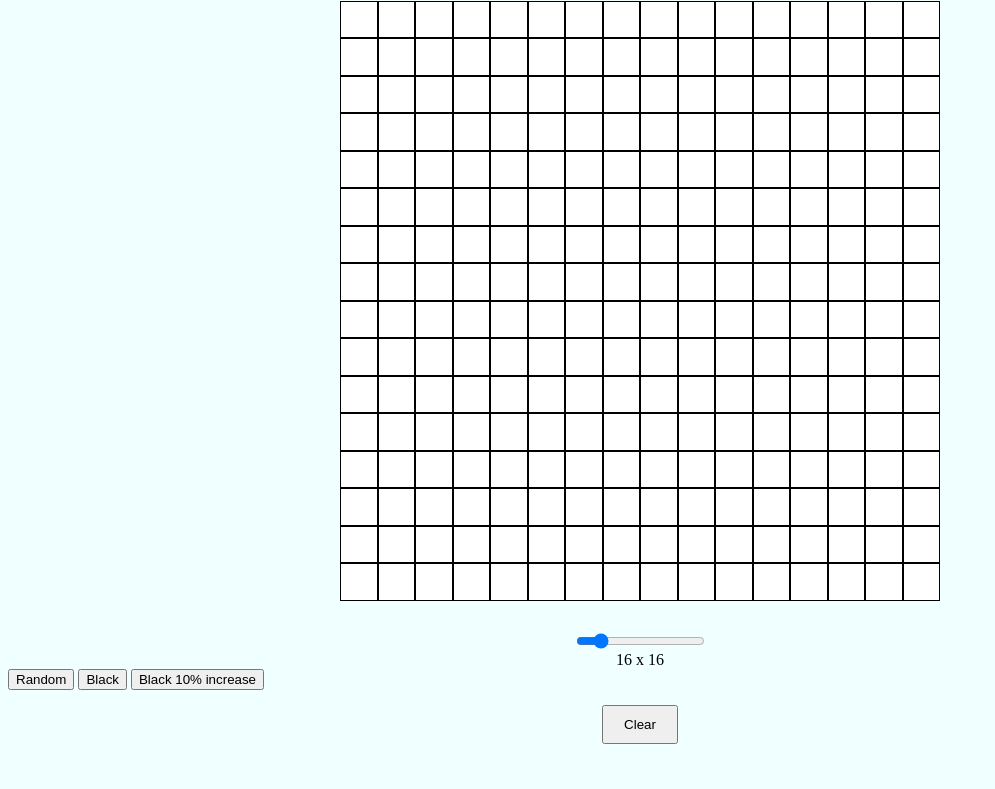
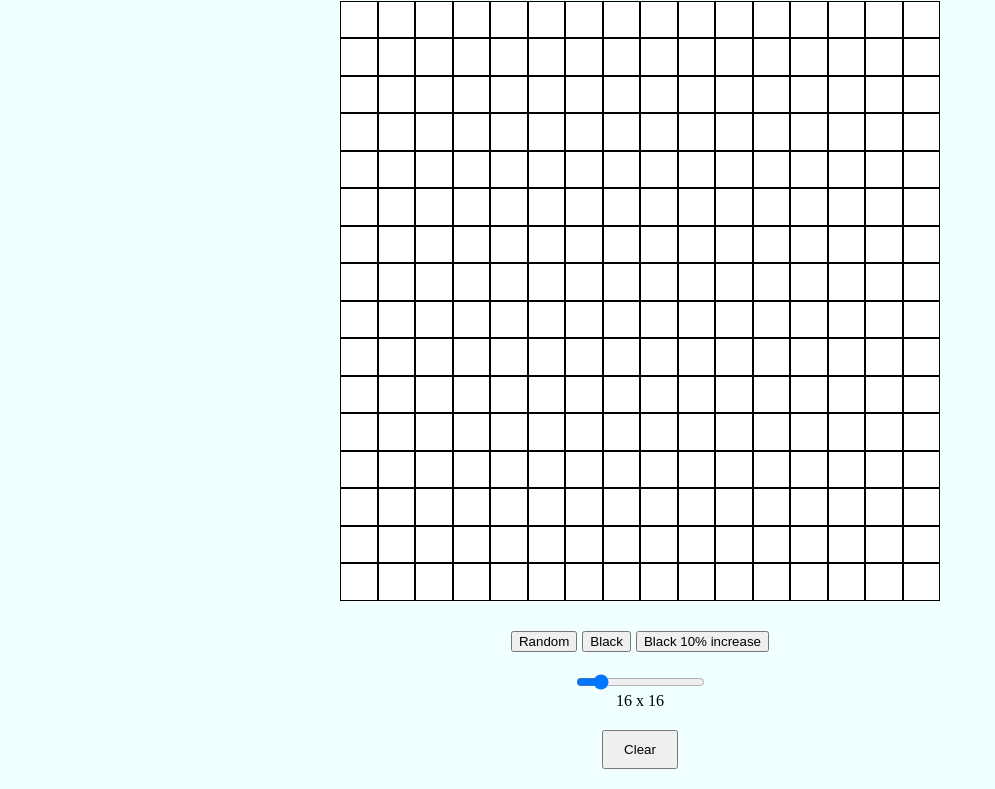
Before and after one commit to NicRodri/Etch-a-Sketch, a plain HTML site: page index.html in a window 1280 px wide. Shown: the part 79-868 px from the top of the page, without its empty margins (0-995 px from the left). Before the commit the page ends 838 px from the top, so only its background shows below. Drawn offline with Linux system fonts and the light colour scheme.

Commit message:
add css to all buttons and sliders

```diff
--- a/index.html
+++ b/index.html
@@ -10,15 +10,20 @@
 <body>
     <h1 class="textCenter">Etch-a-Sketch</h1>
     <div id="grid" ></div>
-    <div class="slidecontainer">
-        <input type="range" min="1" max="100" value="16" class="slider" id="myRange">
-        <div id="output"></div>
+
+    <div id="btnSlideContainer">
+        <div class="buttonContainer">
+            <button id="random">Random</button>
+            <button id="black">Black</button>
+            <button id="percent">Black 10% increase</button>
+        </div>
+        <div class="slideContainer">
+            <input type="range" min="1" max="100" value="16" class="slider" id="myRange">
+            <div id="output"></div>
+        </div>
     </div>
-    <button id="random">Random</button>
-    <button id="black">Black</button>
-    <button id="percent">Black 10% increase</button>
+
     <button id="clear">Clear</button>
-
     <script src="javascript.js"></script>
 </body>
 </html>
--- a/style.css
+++ b/style.css
@@ -21,15 +21,29 @@ body{
     padding: 0px;
     border: solid black 1px;
 }
-.slidecontainer{
+#btnSlideContainer{
+    display: flex;
+    flex-direction: column;
+    justify-content: center;
+    align-items: center;
+}
+.buttonContainer{
     margin-top: 30px;
+    display: flex;
+    flex-direction: row;
+    align-items: center;
+    gap: 5px;
+}
+.slideContainer{
+    margin-top: 20px;
     display: flex;
     flex-direction: column;
     align-items: center;
+}
 
-}
+
 #clear{
     display: flex;
-    margin: 15px auto;
+    margin: 20px auto;
     padding: 10px 20px;
 }
```
